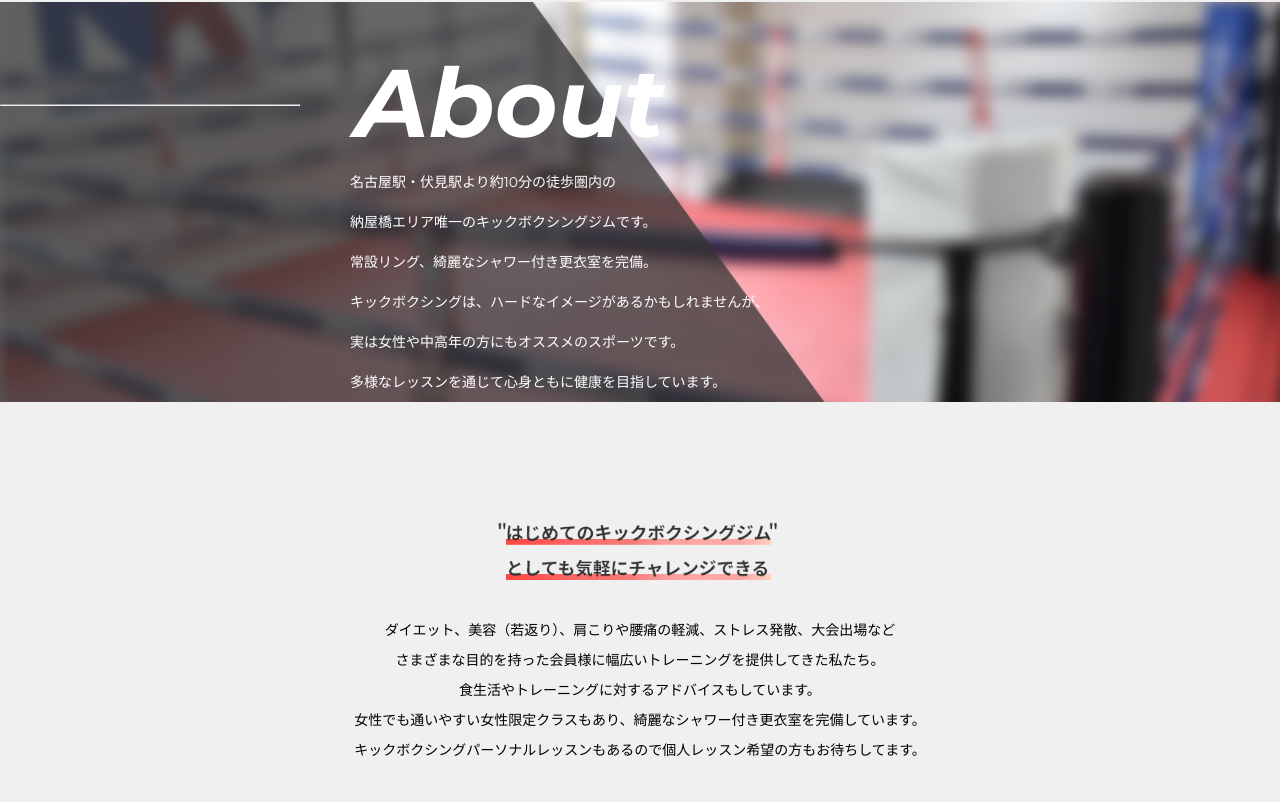
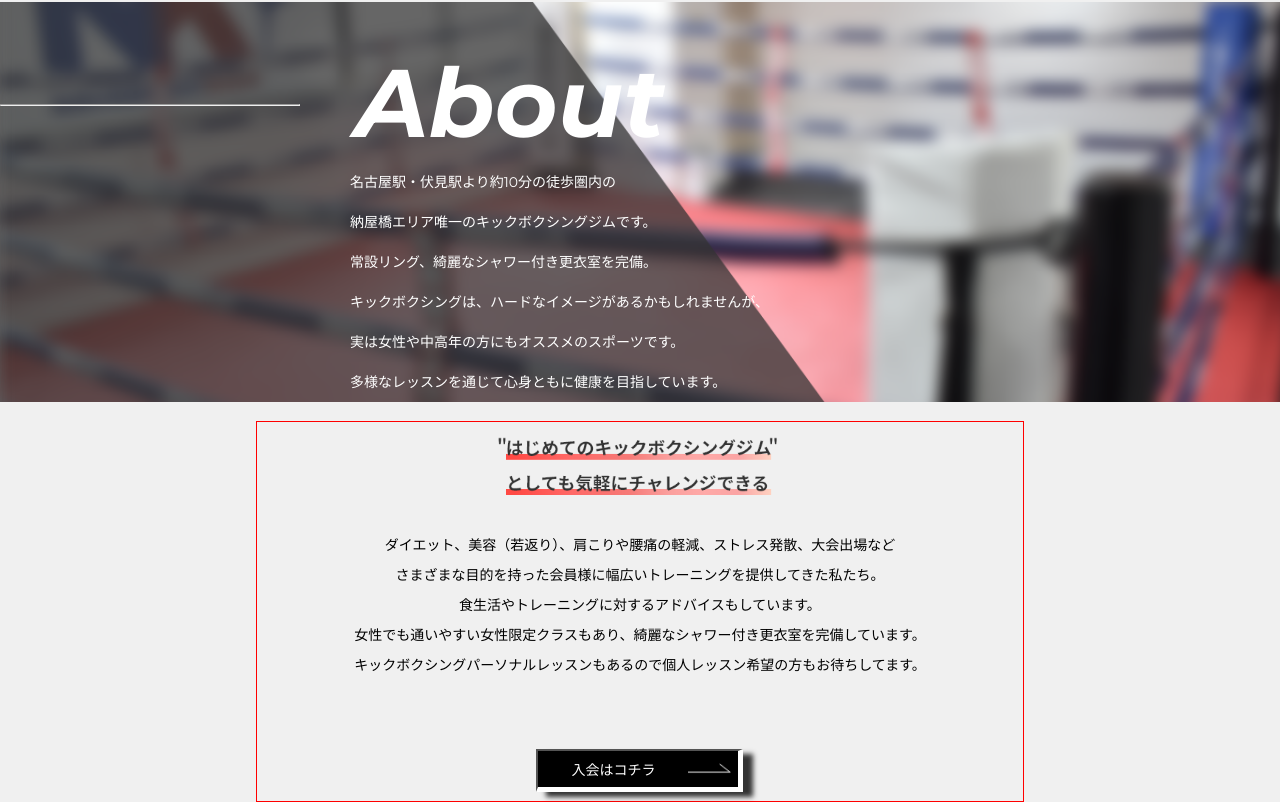
Before and after one commit to jujuWork/myProjects, a plain HTML site: page First/HTML/nayabashi.html in a window 1280 px wide. Shown: the part 2447-3249 px from the top of the page. Drawn offline with Linux system fonts and the light colour scheme.

Commit message:
about button btm

```diff
--- a/First/CSS/nayabashi.css
+++ b/First/CSS/nayabashi.css
@@ -427,7 +427,8 @@ a {
         display: flex;
         align-items: center;
         justify-content: center;
-        margin-right: 10px;
+        margin-right: 20px;
+        width: 100px;
     }
 
     .btn-learn:hover {
@@ -505,6 +506,7 @@ a {
         justify-content: center;
         flex-direction: row;
         flex-wrap: wrap;
+        border: 1px solid red;
     }
         .about-bottom {
             text-align: center;
@@ -519,6 +521,30 @@ a {
                 .about-bottom p {
                     padding: 5px 0;
                 }
+
+                    .btn-join {
+                        display: flex;
+                        align-items: center;
+                        justify-content: center;
+                        background-color: var(--text-primary-color);
+                        color: var(--text-secondary-color);
+                        margin: 0 auto;
+                        margin-top: 5em;
+                        border-right: 5px solid var(--text-secondary-color);
+                        border-bottom: 5px solid var(--text-secondary-color);
+                        cursor: pointer;
+                        box-shadow: 10px 5px 5px var(--primary-color);
+                    }
+
+                        .btn-join span {
+                            width: 150px;
+                        }
+
+                        .btn-join img {
+                            width: 50px;
+                            margin: 0 auto;
+                        }
+
 
 
 /********************************** CONTENT END **********************************/
--- a/First/HTML/nayabashi.html
+++ b/First/HTML/nayabashi.html
@@ -260,6 +260,10 @@
                             <p>食生活やトレーニングに対するアドバイスもしています。</p>
                             <p>女性でも通いやすい女性限定クラスもあり、綺麗なシャワー付き更衣室を完備しています。</p>
                             <p>キックボクシングパーソナルレッスンもあるので個人レッスン希望の方もお待ちしてます。</p>
+                            <button class="btn-join">
+                                <span>入会はコチラ</span>
+                                <img src="../Image/Content/マスクグループ 79.png">
+                            </button>
                     </div>
                 </div>
             </section>
```
